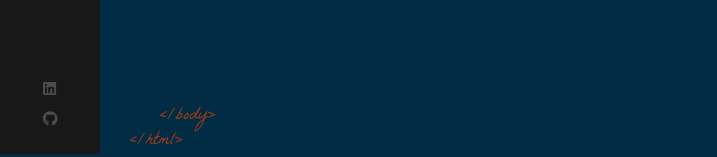
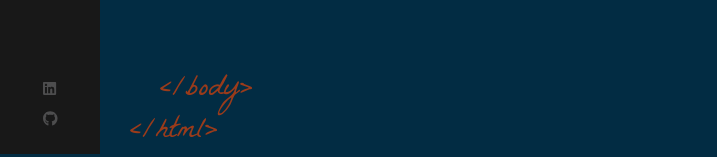
Before and after one commit to Sealcakes/Portfolio-V3, a React (Create React App) app: page / in a window 1280 px wide. Shown: the part 646-803 px from the top of the page, without its empty margins (0-717 px from the left). Built offline with nearby package versions, Linux system fonts and the light colour scheme.

Commit message:
adjusted font size of decoration tags  on home page

```diff
--- a/src/components/Home/index.scss
+++ b/src/components/Home/index.scss
@@ -21,10 +21,10 @@
             content: '<h1>';
             font-family: 'La Belle Aurore';
             color: orangered;
-            font-size: 20px;
+            font-size: 30px;
             position: absolute;
             margin-top: 12.5px;
-            left: -45px;
+            left: -55px;
             opacity: 0.6;
         }
 
@@ -32,7 +32,7 @@
             content: '</h1>';
             font-family: 'La Belle Aurore';
             color: orangered;
-            font-size: 20px;
+            font-size: 30px;
             position: absolute;
             margin-top: 18px;
             margin-left: 20px;
--- a/src/components/Layout/index.scss
+++ b/src/components/Layout/index.scss
@@ -15,7 +15,7 @@
     position: absolute;
     bottom: 0;
     left: 160px;
-    font-size: 18px;
+    font-size: 30px;
     font-family: 'La Belle Aurore';
 }
 
```
